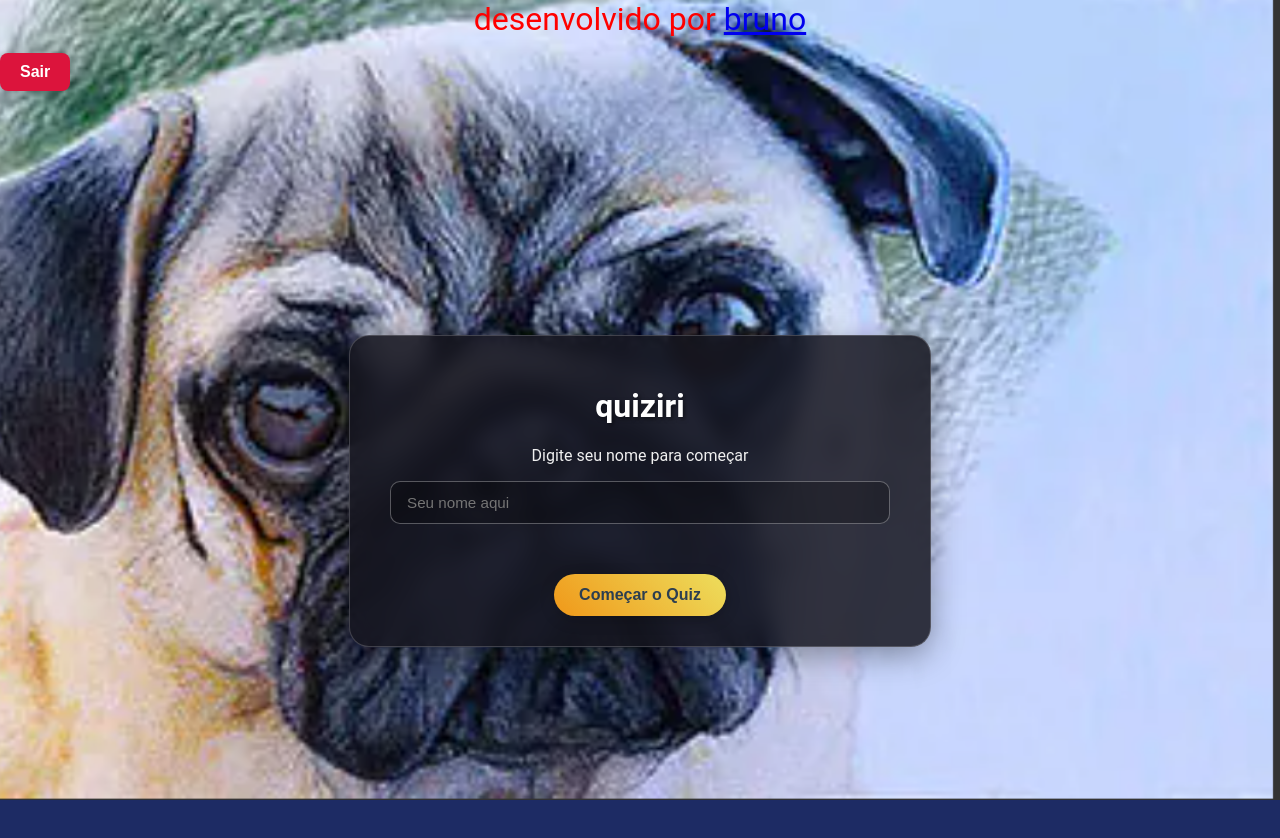
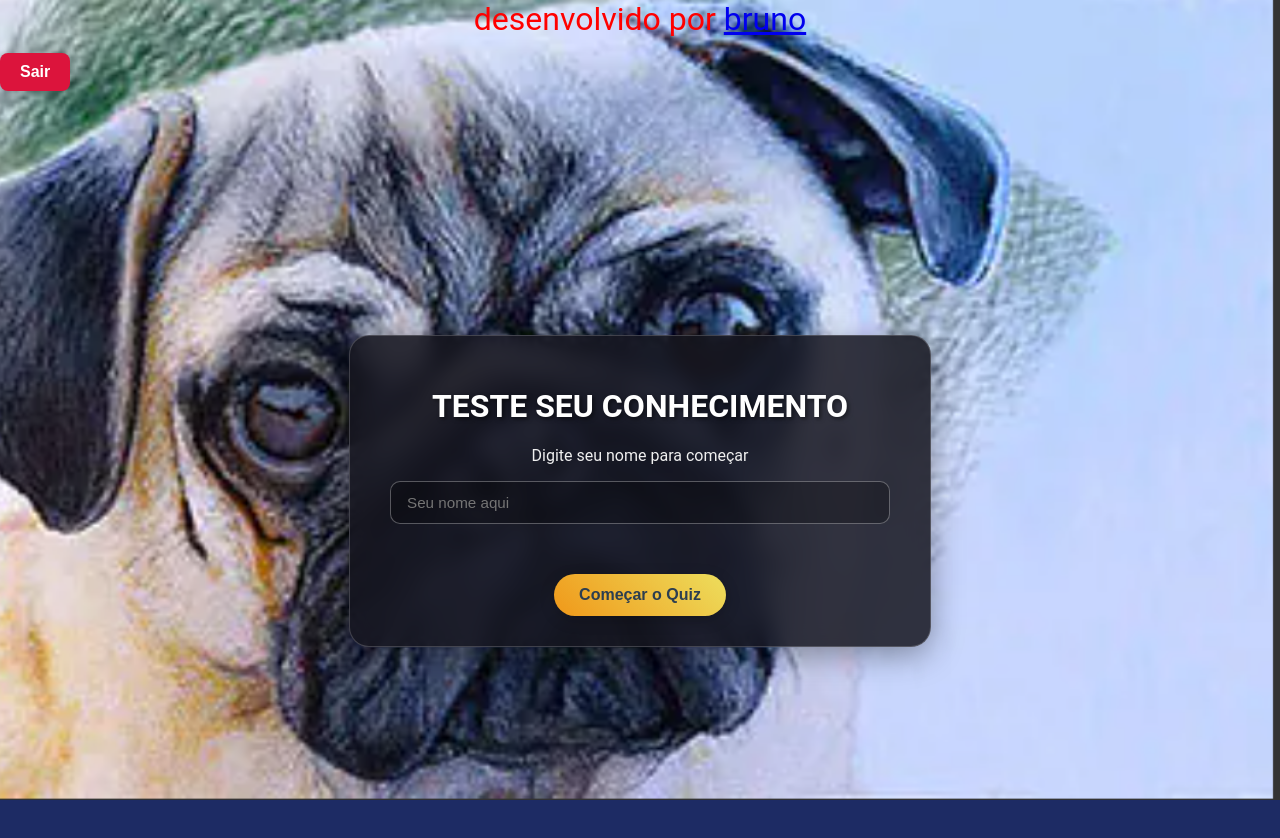
Before and after one commit to brasiliaalunos-lab/brasbru, a plain HTML site: page index.html in a window 1280 px wide. Drawn offline with Linux system fonts and the light colour scheme; a web font is replaced by a local one.

Commit message:
Update index.html

```diff
--- a/index.html
+++ b/index.html
@@ -17,7 +17,7 @@
 
     <div class="envoltorio-conteudo">
         <div id="container-inicio" class="container">
-            <h1>quiziri</h1>
+            <h1>TESTE SEU CONHECIMENTO</h1>
             <p>Digite seu nome para começar </p> <!--aqui não é pra colocar o seu nome, é só a frase que irá aparecer-->
             <input type="text" id="entrada-nome" placeholder="Seu nome aqui">
             <p id="mensagem-erro" class="texto-erro oculto"></p>
```
